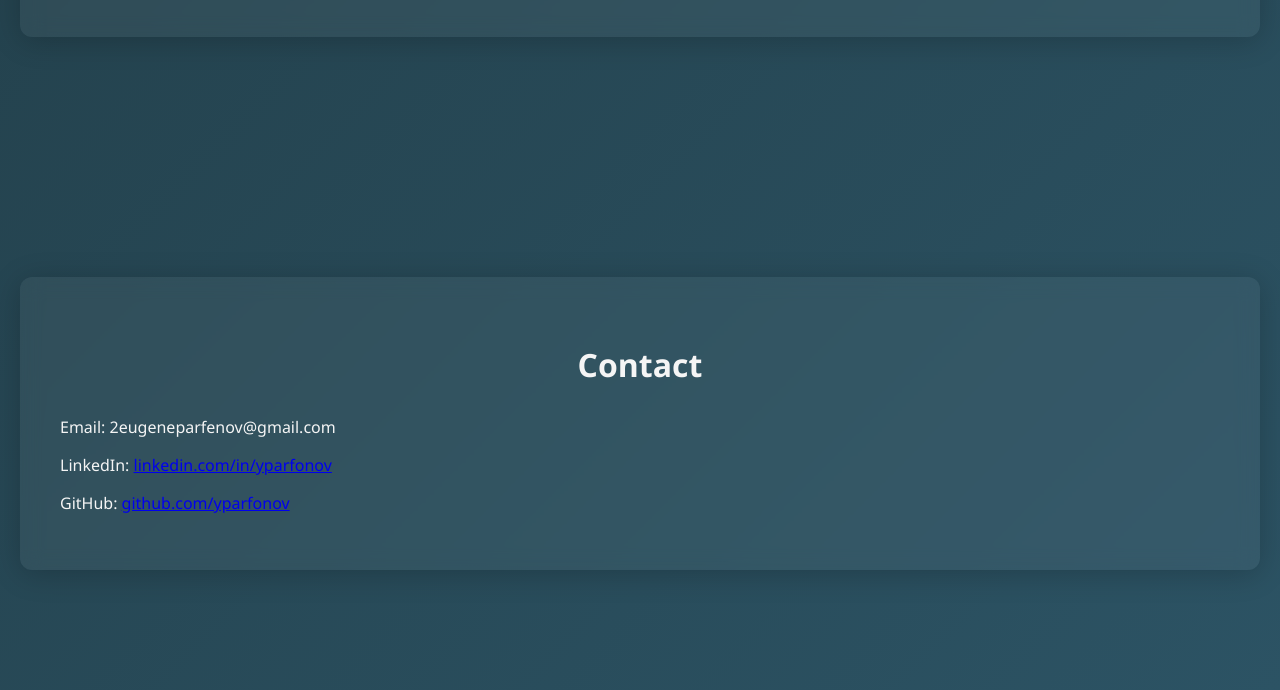
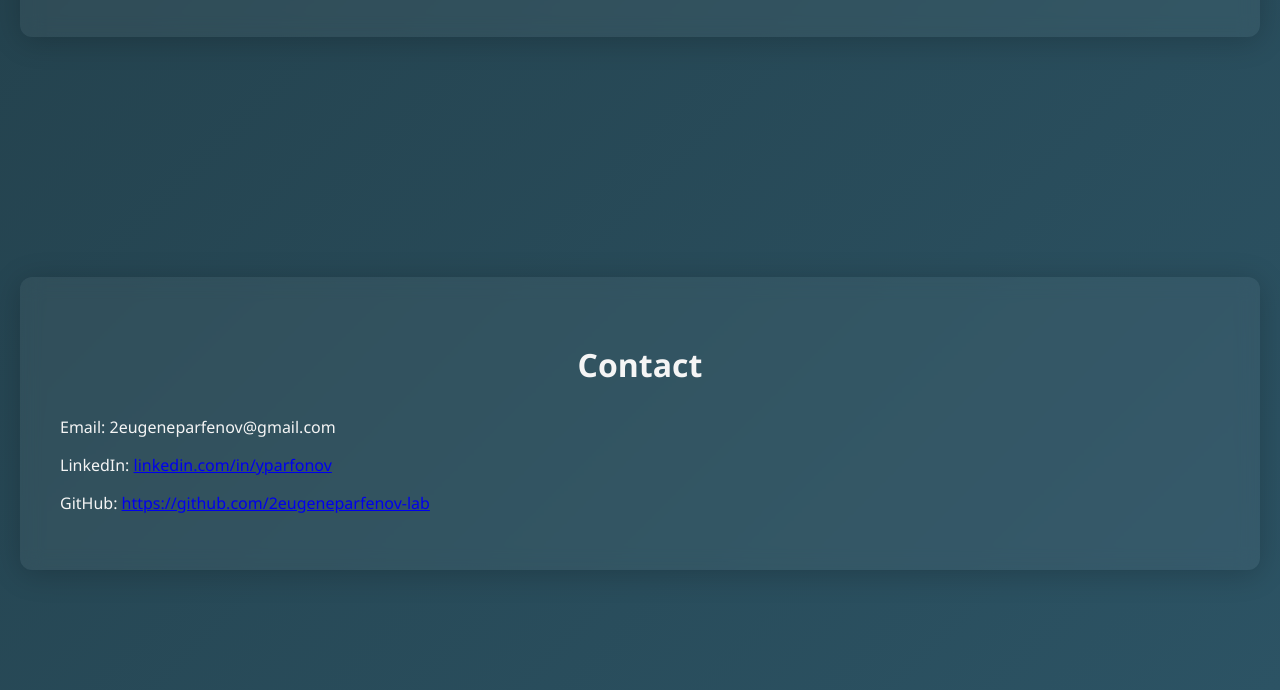
Before and after one commit to 2eugeneparfenov-lab/yevheniiparfonov.com, a plain HTML site: page index.html in a window 1280 px wide. Shown: the part 4136-4826 px from the top of the page. Drawn offline with Linux system fonts and the light colour scheme.

```diff
--- a/index.html
+++ b/index.html
@@ -2,7 +2,7 @@
 <html lang="en">
 <head>
     <meta charset="UTF-8">
-    <title>My Portfolio</title>
+    <title>Portfolio</title>
     <link rel="stylesheet" href="style.css">
     <meta name="viewport" content="width=device-width, initial-scale=1.0">
 </head>
@@ -143,7 +143,7 @@
         <h2 data-translate="contact_title">Contact</h2>
         <p>Email: 2eugeneparfenov@gmail.com</p>
         <p>LinkedIn: <a href="#">linkedin.com/in/yparfonov</a></p>
-        <p>GitHub: <a href="#">github.com/yparfonov</a></p>
+        <p>GitHub: <a href="#">https://github.com/2eugeneparfenov-lab</a></p>
     </div>
 </section>
 <script src="./main.js"></script>
```
